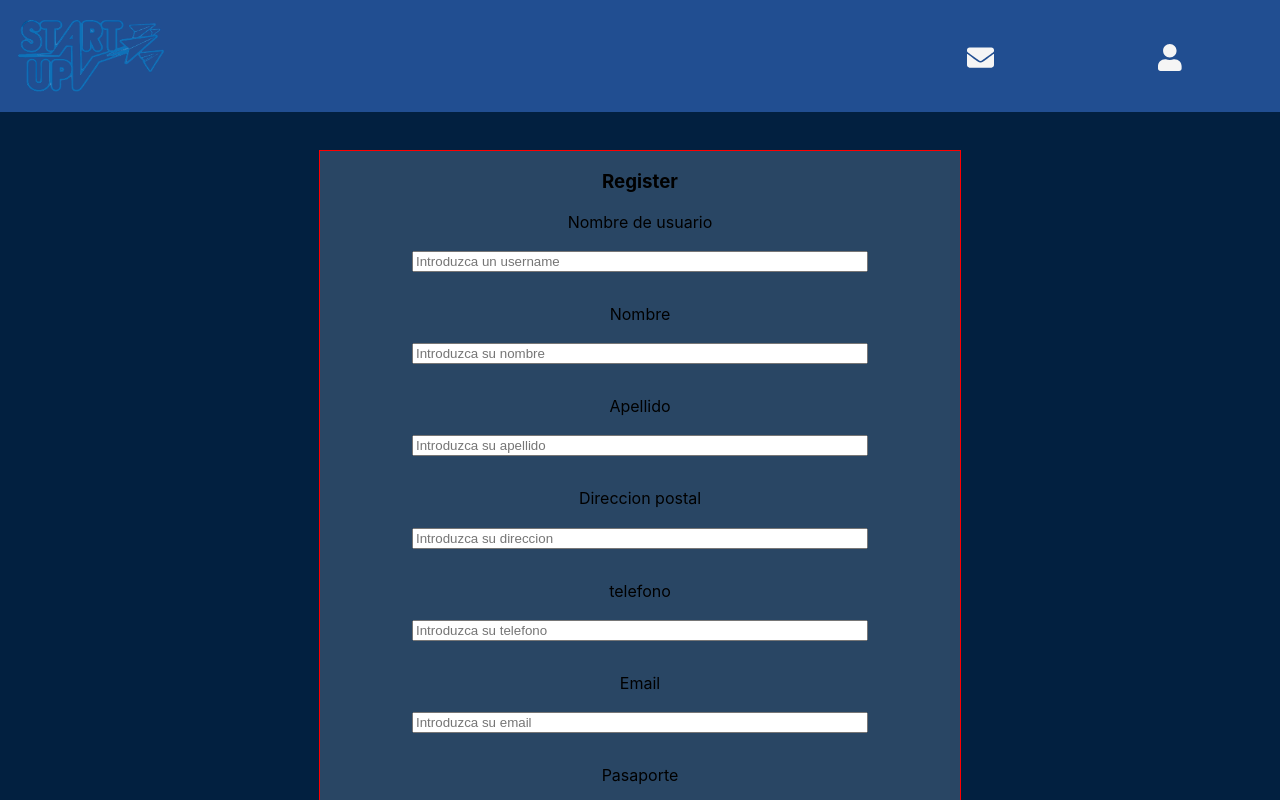
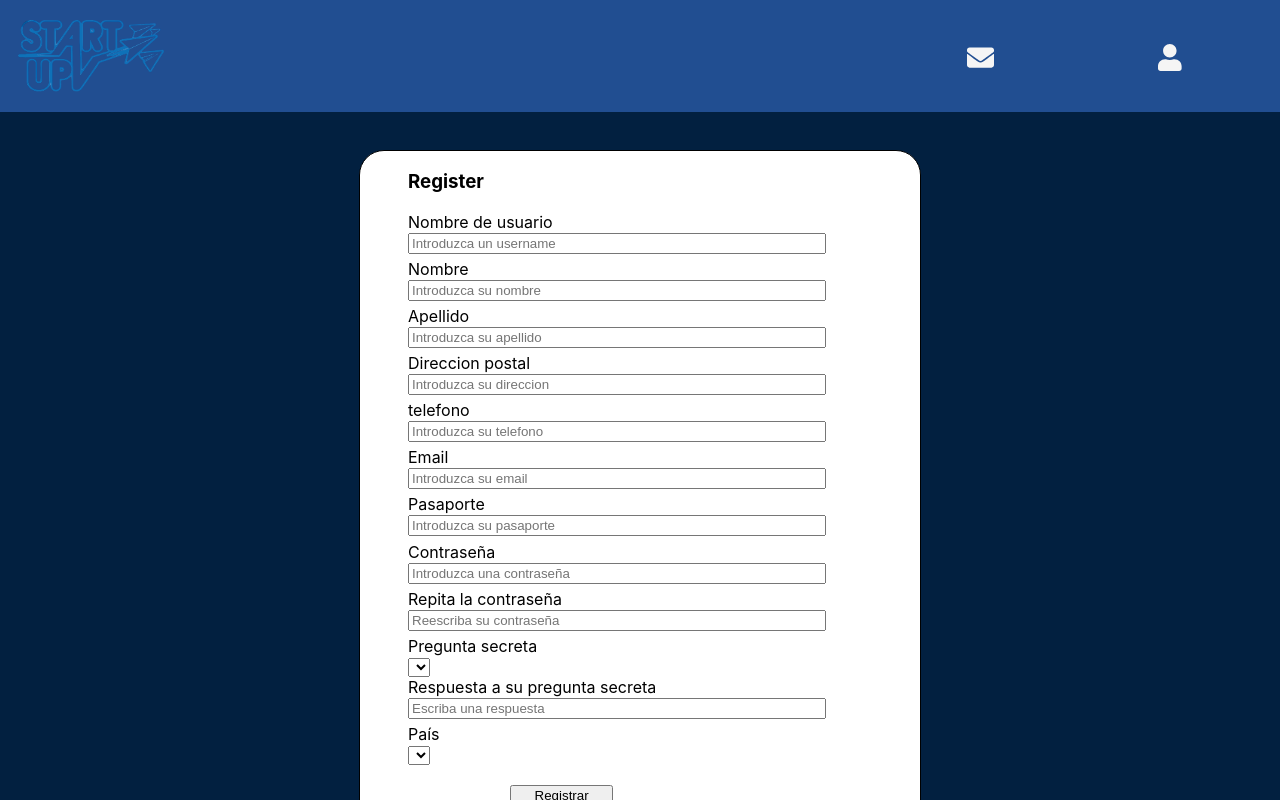
Before and after one commit to Jesus1994-7/SearchFlight_FRONT, a React (Create React App) app in the folder app/: page /register in a window 1280 px wide. Shown: the top 800 px of the page. Built offline with nearby package versions, Linux system fonts and the light colour scheme.

Commit message:
beauty style

```diff
--- a/app/src/views/register/register.scss
+++ b/app/src/views/register/register.scss
@@ -1,29 +1,26 @@
 .comp-Register{
     width: 100%;
-    height: 1300px;
     background-color: #022040;
     display: flex;
     justify-content: center;
 }
 .register {
     margin-top: 3%;
-    width: 50%;
-    height: 1200px;
-    border: 1px solid red;
-    background-color: #294664;
-    text-align: center;
-
+    width: 40%;
+    height: 800px;
+    border: 1px solid black;
+    background-color: white;
+    text-align: left;
+    padding-left: 3em;
+    border-radius: 25px;
     input {
-        width: 70%;
-        margin-bottom: 5%;
-        margin-top: 3%;
+        width: 80%;
+        margin-bottom: 1%;
         height: 15px;
     }
     button {
         margin-top: 4%;
         position: relative;
         right: 20%;
-
     }
-
 }
```
